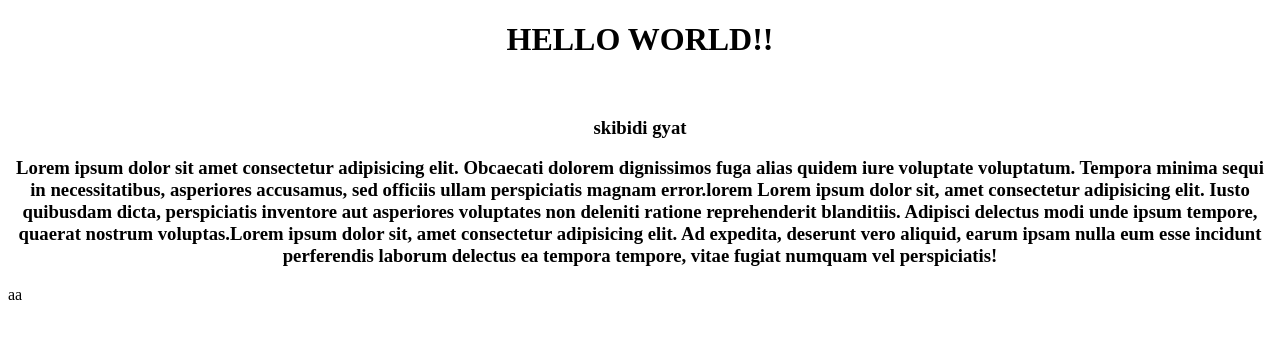
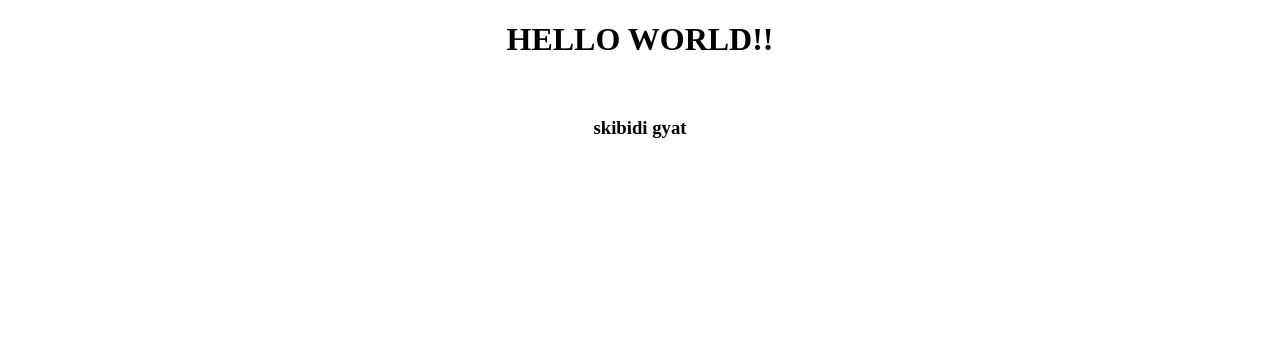
Before and after one commit to BumbertoEko/test-repo-niko-bum-bill, a plain HTML site: page index.html in a window 1280 px wide. Drawn offline with Linux system fonts and the light colour scheme.

Commit message:
cleaned it up

```diff
--- a/index.html
+++ b/index.html
@@ -9,6 +9,4 @@
     <h1 style="text-align: center;">HELLO WORLD!!</h1>
     <br>
     <h3 style="text-align: center;">skibidi gyat</h1>
-    <h3 style="text-align: center;">Lorem ipsum dolor sit amet consectetur adipisicing elit. Obcaecati dolorem dignissimos fuga alias quidem iure voluptate voluptatum. Tempora minima sequi in necessitatibus, asperiores accusamus, sed officiis ullam perspiciatis magnam error.lorem Lorem ipsum dolor sit, amet consectetur adipisicing elit. Iusto quibusdam dicta, perspiciatis inventore aut asperiores voluptates non deleniti ratione reprehenderit blanditiis. Adipisci delectus modi unde ipsum tempore, quaerat nostrum voluptas.Lorem ipsum dolor sit, amet consectetur adipisicing elit. Ad expedita, deserunt vero aliquid, earum ipsam nulla eum esse incidunt perferendis laborum delectus ea tempora tempore, vitae fugiat numquam vel perspiciatis!</h3>
-</body>
-</html>aa
+</html> <!--testing how branches work-->
```
